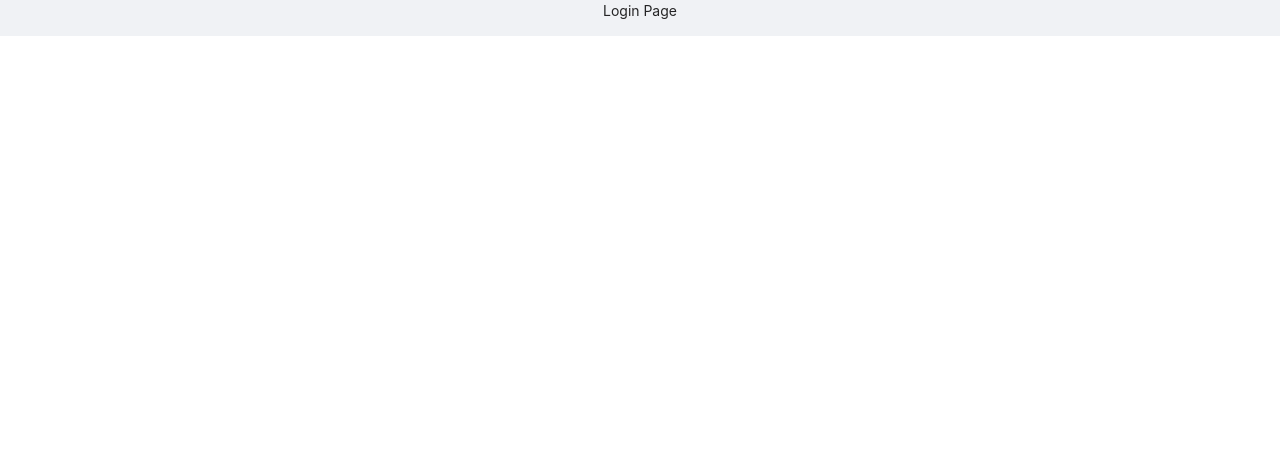
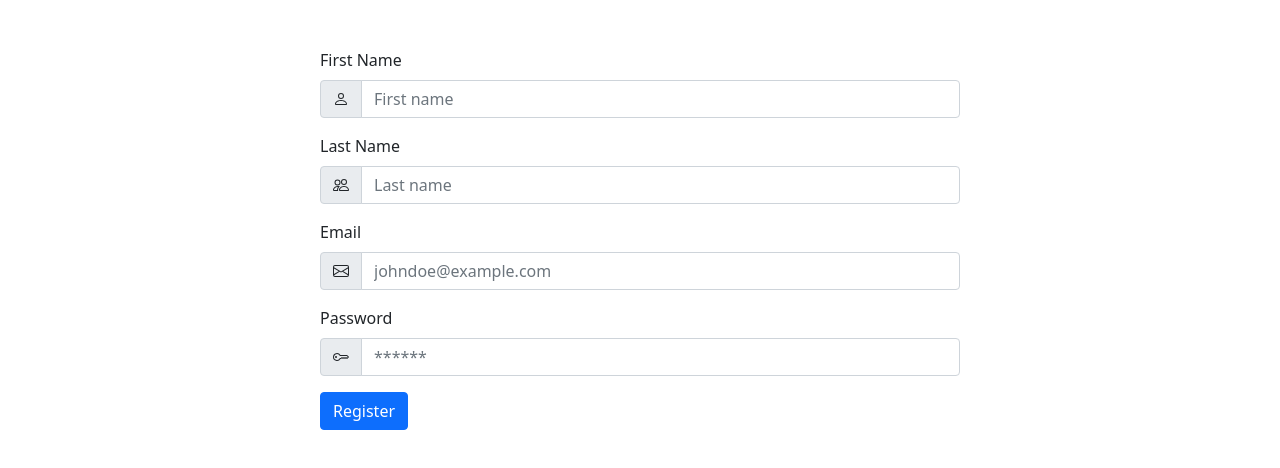
Before and after one commit to husejnduranovic/angazujweb, a React (Create React App) app: page / in a window 1280 px wide. Shown: the top 468 px of the page. Built offline with nearby package versions, Linux system fonts and the light colour scheme.

Commit message:
added login and register forms

```diff
--- a/package.json
+++ b/package.json
@@ -10,8 +10,9 @@
     "@types/node": "^16.11.26",
     "@types/react": "^17.0.43",
     "@types/react-dom": "^17.0.14",
-    "antd": "^4.19.4",
+    "bootstrap": "^5.1.3",
     "react": "^17.0.2",
+    "react-bootstrap": "^2.2.2",
     "react-dom": "^17.0.2",
     "react-scripts": "5.0.0",
     "typescript": "^4.6.3",
--- a/public/index.html
+++ b/public/index.html
@@ -1,31 +1,19 @@
 <!DOCTYPE html>
 <html lang="en">
+
 <head>
   <meta charset="utf-8" />
   <link rel="icon" href="%PUBLIC_URL%/favicon.ico" />
   <meta name="viewport" content="width=device-width, initial-scale=1" />
   <meta name="theme-color" content="#000000" />
-    <meta
-      name="description"
-      content="Web site created using create-react-app"
-    />
+  <meta name="description" content="Web site created using create-react-app" />
   <link rel="apple-touch-icon" href="%PUBLIC_URL%/logo192.png" />
-    <!--
-      manifest.json provides metadata used when your web app is installed on a
-      user's mobile device or desktop. See https://developers.google.com/web/fundamentals/web-app-manifest/
-    -->
   <link rel="manifest" href="%PUBLIC_URL%/manifest.json" />
-    <!--
-      Notice the use of %PUBLIC_URL% in the tags above.
-      It will be replaced with the URL of the `public` folder during the build.
-      Only files inside the `public` folder can be referenced from the HTML.
+  <link href="https://cdn.jsdelivr.net/npm/bootstrap@5.1.3/dist/css/bootstrap.min.css" rel="stylesheet"
+    integrity="sha384-1BmE4kWBq78iYhFldvKuhfTAU6auU8tT94WrHftjDbrCEXSU1oBoqyl2QvZ6jIW3" crossorigin="anonymous">
+  <title>Angazuj me</title>
+</head>
 
-      Unlike "/favicon.ico" or "favicon.ico", "%PUBLIC_URL%/favicon.ico" will
-      work correctly both with client-side routing and a non-root public URL.
-      Learn how to configure a non-root public URL by running `npm run build`.
-    -->
-    <title>React App</title>
-  </head>
 <body>
   <noscript>You need to enable JavaScript to run this app.</noscript>
   <div id="root"></div>
@@ -40,4 +28,5 @@
       To create a production bundle, use `npm run build` or `yarn build`.
     -->
 </body>
+
 </html>
--- a/src/App.css
+++ b/src/App.css
@@ -1,38 +1,14 @@
-.App {
-  text-align: center;
+.form-wrapper {
+    width: 100%;
+    height: 100%;
 }
 
-.App-logo {
-  height: 40vmin;
-  pointer-events: none;
+.form {
+    margin: 30px auto !important;
+    width: 40%;
 }
 
-@media (prefers-reduced-motion: no-preference) {
-  .App-logo {
-    animation: App-logo-spin infinite 20s linear;
-  }
+.header-title {
+    text-align: center;
+    font-weight: 800;
 }
-
-.App-header {
-  background-color: #282c34;
-  min-height: 100vh;
-  display: flex;
-  flex-direction: column;
-  align-items: center;
-  justify-content: center;
-  font-size: calc(10px + 2vmin);
-  color: white;
-}
-
-.App-link {
-  color: #61dafb;
-}
-
-@keyframes App-logo-spin {
-  from {
-    transform: rotate(0deg);
-  }
-  to {
-    transform: rotate(360deg);
-  }
-}
--- a/src/App.tsx
+++ b/src/App.tsx
@@ -9,8 +9,8 @@ function App() {
   return (
     <div className="App">
       {/* <WelcomePage /> */}
-      <LoginPage />
-      {/* <RegisterPage /> */}
+      {/* <LoginPage /> */}
+      <RegisterPage />
     </div>
   );
 }
--- a/src/index.tsx
+++ b/src/index.tsx
@@ -3,7 +3,7 @@ import ReactDOM from 'react-dom';
 import './index.css';
 import App from './App';
 import reportWebVitals from './reportWebVitals';
-import 'antd/dist/antd.css';
+import 'bootstrap/dist/css/bootstrap.min.css';
 
 ReactDOM.render(
   <React.StrictMode>
@@ -12,7 +12,4 @@ ReactDOM.render(
   document.getElementById('root')
 );
 
-// If you want to start measuring performance in your app, pass a function
-// to log results (for example: reportWebVitals(console.log))
-// or send to an analytics endpoint. Learn more: https://bit.ly/CRA-vitals
 reportWebVitals();
--- a/src/pages/LoginPage.tsx
+++ b/src/pages/LoginPage.tsx
@@ -1,16 +1,59 @@
-import { Button, Layout } from "antd";
 import React from "react";
 
 export default class LoginPage extends React.Component<any, any> {
-    constructor(props: any){
+    constructor(props: any) {
         super(props);
+
+        this.state = {
+            email: '',
+            password: ''
+        }
+
+        this.onLoginFormSubmit = this.onLoginFormSubmit.bind(this);
+        this.onChangeEmail = this.onChangeEmail.bind(this);
+        this.onChangePassword = this.onChangePassword.bind(this);
     }
 
-    render(): React.ReactNode {
-        return(
-            <Layout>
-                <p>Login Page</p>
-            </Layout>
+    onLoginFormSubmit(e: any) {
+        e.preventDefault()
+        console.log(this.state)
+    }
+
+    onChangeEmail(e: any) {
+        this.setState({ email: e.target.value })
+    }
+
+    onChangePassword(e: any) {
+        this.setState({ password: e.target.value })
+    }
+
+    render() {
+        return (
+            <div className="form-wrapper">
+                <h2 className="header-title">Login</h2>
+                <form className="w-50 mx-auto" onSubmit={this.onLoginFormSubmit}>
+                    <div className="mb-3">
+                        <label className="form-label">Email</label>
+                        <input
+                            type="email"
+                            placeholder="Enter email"
+                            className="form-control"
+                            onChange={this.onChangeEmail}
+                            value={this.state.email}
+                        />
+                    </div>
+                    <div className="mb-3">
+                        <label className="form-label">Password</label>
+                        <input
+                            type="password"
+                            placeholder="Enter password"
+                            className="form-control"
+                            onChange={this.onChangePassword}
+                            value={this.state.password} />
+                    </div>
+                    <button type="submit" className="btn btn-primary">Submit</button>
+                </form>
+            </div>
         )
     }
 }
--- a/src/pages/RegisterPage.tsx
+++ b/src/pages/RegisterPage.tsx
@@ -1,16 +1,54 @@
-import { Layout } from "antd";
 import React from "react";
 
 export default class RegisterPage extends React.Component<any, any> {
-    constructor(props: any){
+    constructor(props: any) {
         super(props);
+
+        this.state = {
+
+        }
     }
 
     render() {
-        return(
-            <Layout>
-                <p>Register page</p>
-            </Layout>
+        return (
+
+           <form className="w-50 mx-auto mt-5">
+                  <label className="form-label">First Name</label>
+               <div className="input-group mb-3">
+               <span className="input-group-text" id="basic-addon1">
+                <svg xmlns="http://www.w3.org/2000/svg" width="16" height="16" fill="currentColor" className="bi bi-person" viewBox="0 0 16 16">
+  <path d="M8 8a3 3 0 1 0 0-6 3 3 0 0 0 0 6zm2-3a2 2 0 1 1-4 0 2 2 0 0 1 4 0zm4 8c0 1-1 1-1 1H3s-1 0-1-1 1-4 6-4 6 3 6 4zm-1-.004c-.001-.246-.154-.986-.832-1.664C11.516 10.68 10.289 10 8 10c-2.29 0-3.516.68-4.168 1.332-.678.678-.83 1.418-.832 1.664h10z"></path>
+</svg>
+              </span>
+                   <input type="text" placeholder="First name" className="form-control" required />
+               </div>
+               <label className="form-label">Last Name</label>
+               <div className="input-group mb-3">
+
+                   <span className="input-group-text" id="basic-addon1"><svg xmlns="http://www.w3.org/2000/svg" width="16" height="16" fill="currentColor" className="bi bi-people" viewBox="0 0 16 16">
+  <path d="M15 14s1 0 1-1-1-4-5-4-5 3-5 4 1 1 1 1h8zm-7.978-1A.261.261 0 0 1 7 12.996c.001-.264.167-1.03.76-1.72C8.312 10.629 9.282 10 11 10c1.717 0 2.687.63 3.24 1.276.593.69.758 1.457.76 1.72l-.008.002a.274.274 0 0 1-.014.002H7.022zM11 7a2 2 0 1 0 0-4 2 2 0 0 0 0 4zm3-2a3 3 0 1 1-6 0 3 3 0 0 1 6 0zM6.936 9.28a5.88 5.88 0 0 0-1.23-.247A7.35 7.35 0 0 0 5 9c-4 0-5 3-5 4 0 .667.333 1 1 1h4.216A2.238 2.238 0 0 1 5 13c0-1.01.377-2.042 1.09-2.904.243-.294.526-.569.846-.816zM4.92 10A5.493 5.493 0 0 0 4 13H1c0-.26.164-1.03.76-1.724.545-.636 1.492-1.256 3.16-1.275zM1.5 5.5a3 3 0 1 1 6 0 3 3 0 0 1-6 0zm3-2a2 2 0 1 0 0 4 2 2 0 0 0 0-4z"/>
+</svg></span>
+                   <input type="text" placeholder="Last name" className="form-control" required />
+               </div>
+               <label className="form-label">Email</label>
+               <div className="input-group mb-3">
+                    <span className="input-group-text" id="basic-addon1"><svg xmlns="http://www.w3.org/2000/svg" width="16" height="16" fill="currentColor" className="bi bi-envelope" viewBox="0 0 16 16">
+  <path d="M0 4a2 2 0 0 1 2-2h12a2 2 0 0 1 2 2v8a2 2 0 0 1-2 2H2a2 2 0 0 1-2-2V4Zm2-1a1 1 0 0 0-1 1v.217l7 4.2 7-4.2V4a1 1 0 0 0-1-1H2Zm13 2.383-4.708 2.825L15 11.105V5.383Zm-.034 6.876-5.64-3.471L8 9.583l-1.326-.795-5.64 3.47A1 1 0 0 0 2 13h12a1 1 0 0 0 .966-.741ZM1 11.105l4.708-2.897L1 5.383v5.722Z"/>
+</svg></span>
+                   <input type="email" placeholder="johndoe@example.com" className="form-control" required />
+               </div>
+
+               <label className="form-label">Password</label>
+               <div className="input-group mb-3">
+               <span className="input-group-text" id="basic-addon1"><svg xmlns="http://www.w3.org/2000/svg" width="16" height="16" fill="currentColor" className="bi bi-key" viewBox="0 0 16 16">
+  <path d="M0 8a4 4 0 0 1 7.465-2H14a.5.5 0 0 1 .354.146l1.5 1.5a.5.5 0 0 1 0 .708l-1.5 1.5a.5.5 0 0 1-.708 0L13 9.207l-.646.647a.5.5 0 0 1-.708 0L11 9.207l-.646.647a.5.5 0 0 1-.708 0L9 9.207l-.646.647A.5.5 0 0 1 8 10h-.535A4 4 0 0 1 0 8zm4-3a3 3 0 1 0 2.712 4.285A.5.5 0 0 1 7.163 9h.63l.853-.854a.5.5 0 0 1 .708 0l.646.647.646-.647a.5.5 0 0 1 .708 0l.646.647.646-.647a.5.5 0 0 1 .708 0l.646.647.793-.793-1-1h-6.63a.5.5 0 0 1-.451-.285A3 3 0 0 0 4 5z"/>
+  <path d="M4 8a1 1 0 1 1-2 0 1 1 0 0 1 2 0z"/>
+</svg>
+</span>
+                   <input type="password" placeholder="******" className="form-control" required />
+               </div>
+               <button type="submit" className="btn btn-primary">Register</button>
+           </form>
         )
     }
 }
```
Also changed, not shown: src/pages/WelcomePage.tsx (+5 -5 lines), 1 other file (tests, documents, lock files or other folders). Lines whose indentation alone changed are shown as unchanged.
